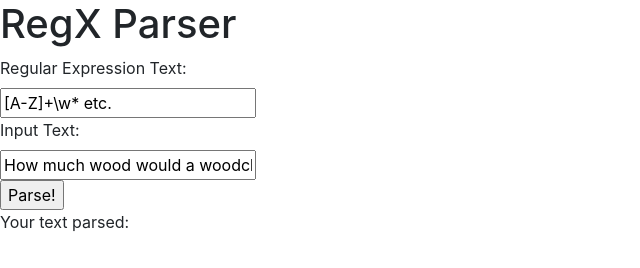
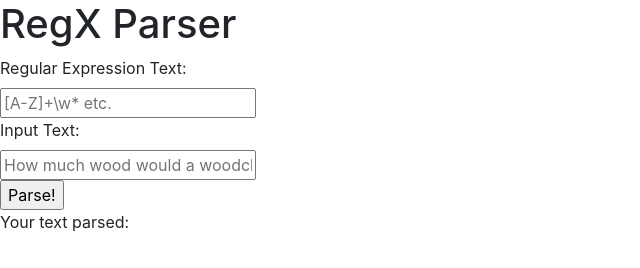
Before and after one commit to ztwilliams26/cs326-miniProject, a plain HTML site: page index.html in a window 1280 px wide. Shown: the whole page, without its empty margins (0-640 px from the left). Drawn offline with nearby package versions, Linux system fonts and the light colour scheme.

Commit message:
Fixed some html body

```diff
--- a/index.html
+++ b/index.html
@@ -19,10 +19,10 @@
     <h1>RegX Parser</h1>
 
     <label for="regXText">Regular Expression Text:</label> <br>
-    <input type="textarea" id="regXText" name="regXText" value="[A-Z]+\w* etc."> <br>
+    <input type="textarea" id="regXText" name="regXText" placeholder="[A-Z]+\w* etc."> <br>
 
     <label for="inputText">Input Text:</label> <br>
-    <input type="textarea" id="inputText" name="inputText" value="How much wood would a woodchuck chuck if a woodchuck could chuck wood?"> <br>
+    <input type="textarea" id="inputText" name="inputText" placeholder="How much wood would a woodchuck chuck if a woodchuck could chuck wood?" row="5" col="40"> <br>
 
     <input type="button" id="parseButton" value="Parse!"> <br>
 
```
